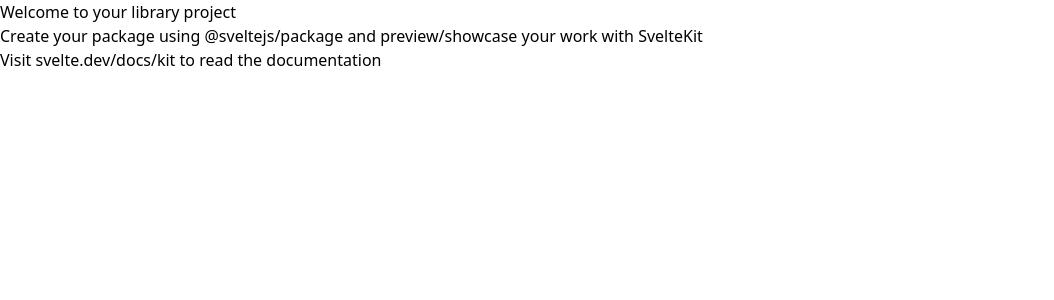
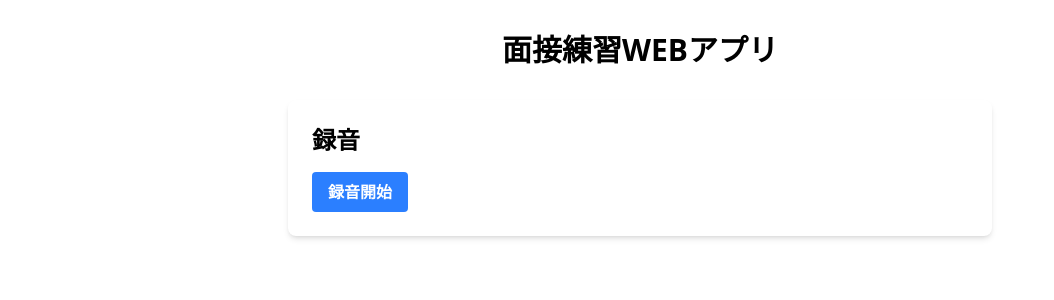
Before and after one commit to jphacks/sd_2503, a SvelteKit app: page / in a window 1280 px wide. Shown: the top 300 px of the page, without its empty margins (0-1054 px from the left). Built offline with nearby package versions, Linux system fonts and the light colour scheme.

Commit message:
feat: フロント側の例を実装

```diff
--- a/src/routes/+page.svelte
+++ b/src/routes/+page.svelte
@@ -1,3 +1,66 @@
-<h1>Welcome to your library project</h1>
-<p>Create your package using @sveltejs/package and preview/showcase your work with SvelteKit</p>
-<p>Visit <a href="https://svelte.dev/docs/kit">svelte.dev/docs/kit</a> to read the documentation</p>
+<script>
+  let recording = false;
+  let analysis = null;
+
+  function toggleRecording() {
+    recording = !recording;
+    if (recording) {
+      // TODO: Start recording
+      console.log("Start recording...");
+      // Simulate analysis after a delay
+      setTimeout(() => {
+        analysis = {
+          fillerWords: ["えーと", "あのー", "えーと"],
+          speakingRate: 120,
+          silenceDuration: 5.2,
+        };
+      }, 3000);
+    } else {
+      // TODO: Stop recording and analyze
+      console.log("Stop recording...");
+    }
+  }
+</script>
+
+<main class="flex flex-col gap-8 max-w-3xl mx-auto p-8">
+  <h1 class="text-3xl font-bold text-center">面接練習WEBアプリ</h1>
+
+  <section class="bg-white rounded-lg shadow-md p-6">
+    <h2 class="text-2xl font-semibold mb-4">録音</h2>
+    <button on:click={toggleRecording} class="bg-blue-500 hover:bg-blue-700 text-white font-bold py-2 px-4 rounded transition-colors">
+      {recording ? "録音停止" : "録音開始"}
+    </button>
+    {#if recording}
+      <p class="mt-4 text-red-500 font-bold animate-pulse">録音中...</p>
+    {/if}
+  </section>
+
+  {#if analysis}
+    <section class="bg-white rounded-lg shadow-md p-6">
+      <h2 class="text-2xl font-semibold mb-4">分析結果</h2>
+      <div class="grid grid-cols-1 md:grid-cols-3 gap-4">
+        <div class="bg-gray-100 p-4 rounded">
+          <h3 class="font-bold mb-2">口癖</h3>
+          <ul class="list-disc list-inside">
+            {#each analysis.fillerWords as word}
+              <li>{word}</li>
+            {/each}
+          </ul>
+        </div>
+        <div class="bg-gray-100 p-4 rounded">
+          <h3 class="font-bold mb-2">話す速さ</h3>
+          <p>{analysis.speakingRate} words/min</p>
+        </div>
+        <div class="bg-gray-100 p-4 rounded">
+          <h3 class="font-bold mb-2">沈黙の時間</h3>
+          <p>{analysis.silenceDuration}s</p>
+        </div>
+      </div>
+    </section>
+
+    <section class="bg-white rounded-lg shadow-md p-6">
+      <h2 class="text-2xl font-semibold mb-4">フィードバック</h2>
+      <p class="text-lg">もう少しゆっくり話すことを意識しましょう。</p>
+    </section>
+  {/if}
+</main>
```
